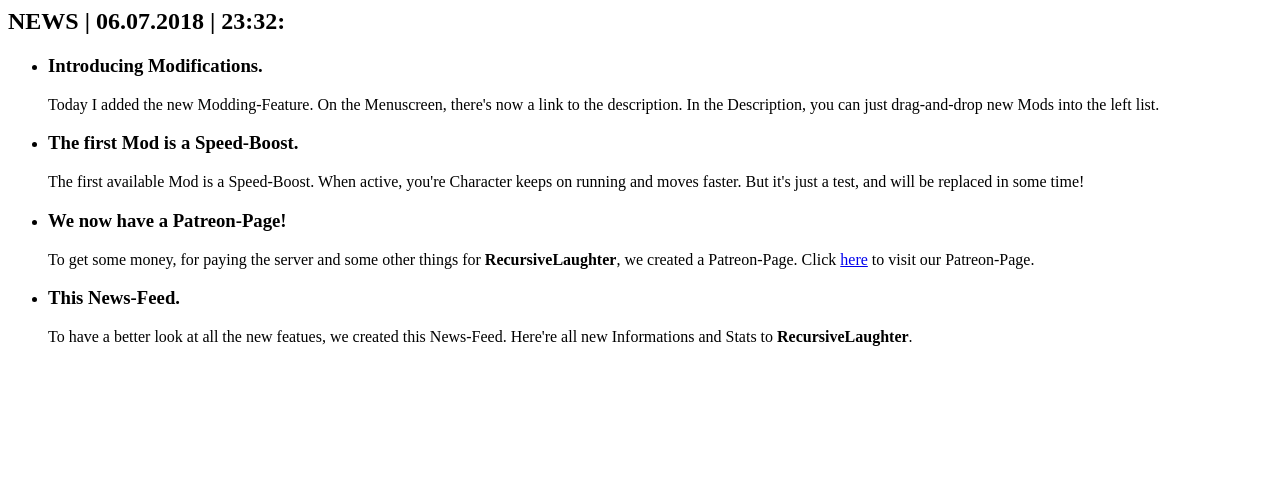
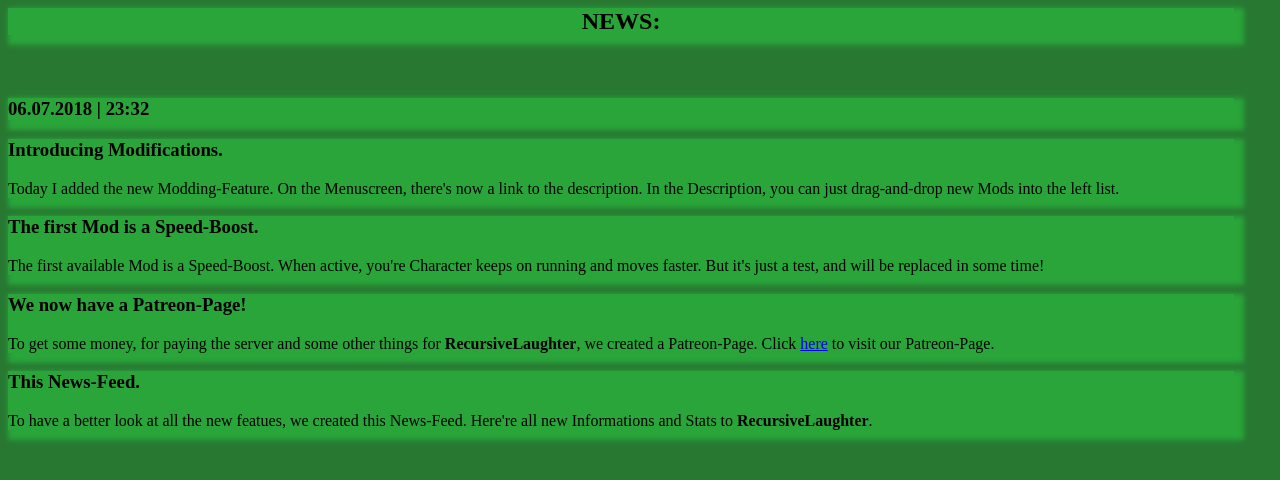
Before and after one commit to Yasujizr/rela, a plain HTML site: page news.html in a window 1280 px wide. Drawn offline with Linux system fonts and the light colour scheme.

Commit message:
Updated news.html

```diff
--- a/news.html
+++ b/news.html
@@ -4,6 +4,30 @@
     <style>
         * {
             font-family: "American Typewriter", serif;
+            background-color: rgb(40, 120, 50);
+        }
+        h2 {
+            text-align: center;
+            box-shadow: 5px 5px 5px 5px rgb(41, 165, 58);
+            background-color: rgb(41, 165, 58);
+            margin-right: 3%;
+            margin-bottom: 5%;
+        }
+        ul {
+            margin: 0;
+            padding: 0;
+        }
+        li {
+            box-shadow: 5px 5px 5px 5px rgb(41, 165, 58);
+            background-color: rgb(41, 165, 58);
+            list-style-type: none;
+            margin: 0;
+            padding: 0;
+            margin-top: 1%;
+            margin-right: 3%;
+        }
+        h3, p, b, a {
+            background-color: rgb(41, 165, 58);
         }
     </style>
 <head>
@@ -11,8 +35,9 @@
 </head>
 
 <body>
-    <h2>NEWS | 06.07.2018 | 23:32:</h2>
+    <h2>NEWS:</h2>
     <ul>
+        <li><h3>06.07.2018 | 23:32</h3></li>
         <li>
             <h3>Introducing Modifications.</h3>
             <p>Today I added the new Modding-Feature. On the Menuscreen, there's now a link to the description. In the Description,
```
